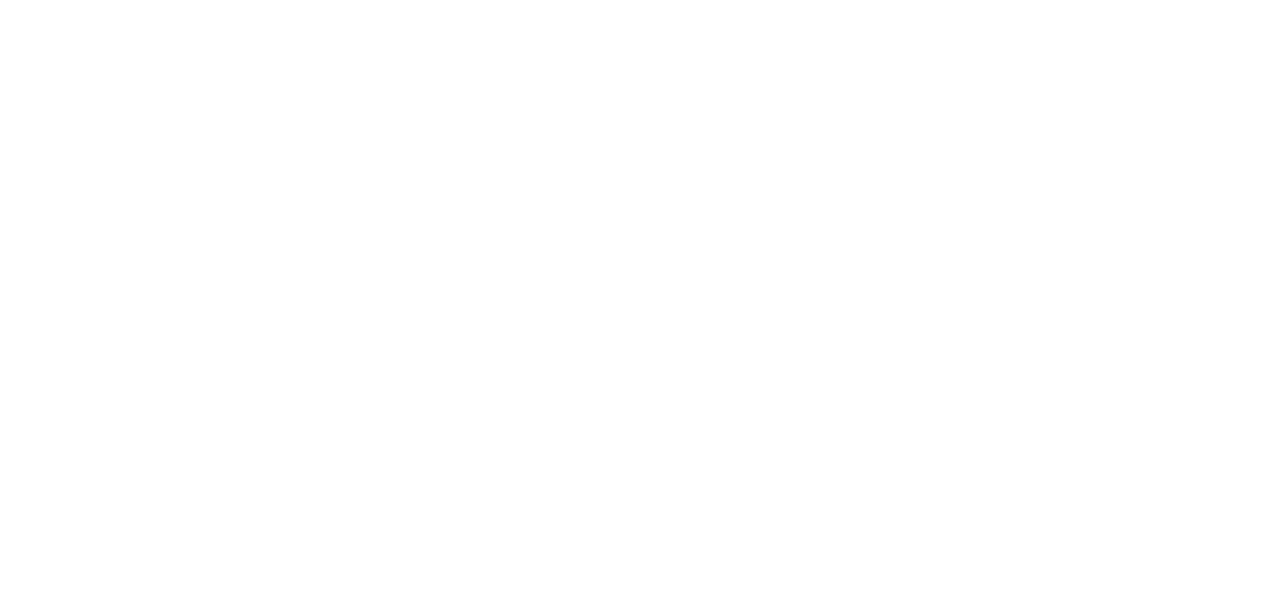
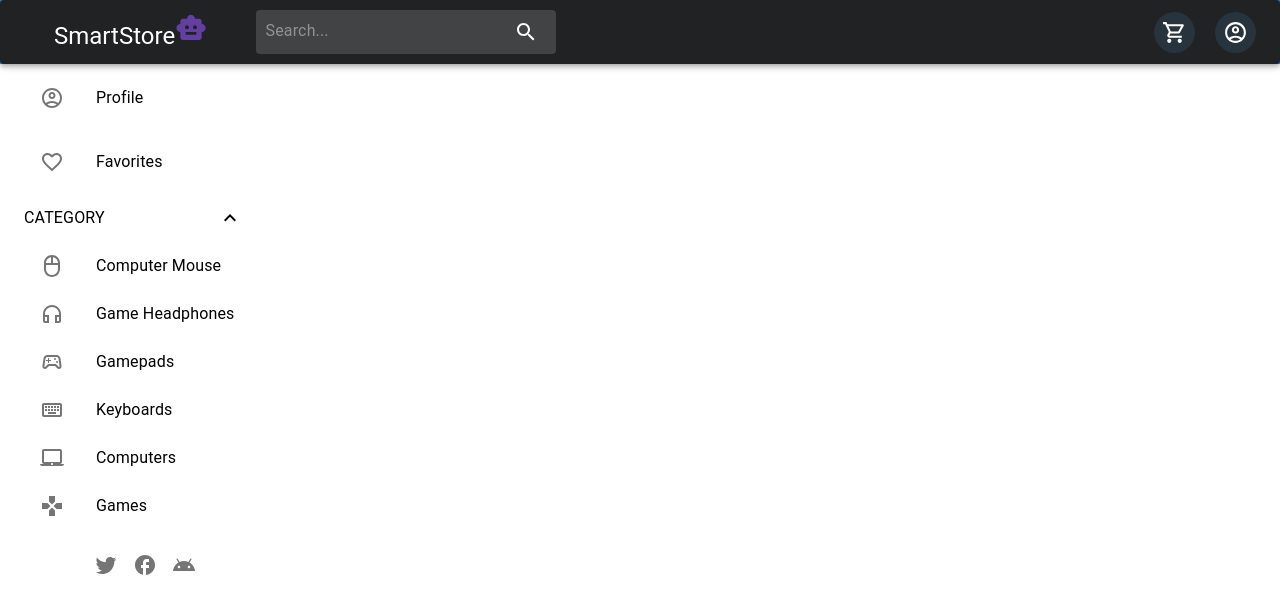
Before and after one commit to HLorenzoo/SmartStore-, a React (Create React App) app in the folder client/: page / in a window 1280 px wide. Shown: the top 614 px of the page. Built offline with nearby package versions, Linux system fonts and the light colour scheme.

Commit message:
Navbar y Sidebar

```diff
--- a/client/package.json
+++ b/client/package.json
@@ -6,7 +6,7 @@
     "@emotion/react": "^11.10.0",
     "@emotion/styled": "^11.10.0",
     "@mui/icons-material": "^5.8.4",
-    "@mui/material": "^5.10.1",
+    "@mui/material": "^5.10.2",
     "@testing-library/jest-dom": "^5.16.5",
     "@testing-library/react": "^13.3.0",
     "@testing-library/user-event": "^13.5.0",
--- a/client/src/App.js
+++ b/client/src/App.js
@@ -1,7 +1,14 @@
 import React from "react";
-import axios from "axios";
+import Navbar from "./components/Navbar";
+import Sidebar from "./components/Sidebar";
+
 function App() {
-  return <> </>;
+  return (
+    <div>
+      <Navbar />
+      <Sidebar />
+    </div>
+  );
 }
 
 export default App;
--- /dev/null
+++ b/client/src/components/Navbar.jsx
@@ -0,0 +1,172 @@
+import React, { useState } from "react";
+import AppBar from "@mui/material/AppBar";
+import Toolbar from "@mui/material/Toolbar";
+import InputBase from "@mui/material/InputBase";
+import AccountCircleOutlinedIcon from "@mui/icons-material/AccountCircleOutlined";
+import SmartToyIcon from "@mui/icons-material/SmartToy";
+import {
+  alpha,
+  Box,
+  IconButton,
+  Menu,
+  styled,
+  FormControl,
+  Button,
+  MenuItem,
+  Dialog,
+  Typography,
+} from "@mui/material";
+import ShoppingCartOutlinedIcon from "@mui/icons-material/ShoppingCartOutlined";
+import SearchIcon from "@mui/icons-material/Search";
+import { Link } from "react-router-dom";
+
+const StyledToolBar = styled(Toolbar)(({ theme }) => ({
+  display: "flex",
+  backgroundColor: "#212223",
+  justifyContent: "space-between",
+  borderRadius: theme.shape.borderRadius,
+}));
+
+const Search = styled("div")(({ theme }) => ({
+  marginRight: "550px",
+  color: "white",
+  borderRadius: theme.shape.borderRadius,
+  display: "flex",
+  gap: "20px",
+  padding: "2px 10px",
+  backgroundColor: alpha(theme.palette.common.white, 0.15),
+  "&:hover": {
+    backgroundColor: alpha(theme.palette.common.white, 0.25),
+  },
+}));
+
+const Icons = styled(Box)(({ theme }) => ({
+  color: "white",
+  display: "flex",
+  gap: "20px",
+  variant: "outlined",
+  alignItems: "center",
+}));
+
+const StyledIcon = styled(SmartToyIcon)(({ theme }) => ({
+  color: "#633fA4",
+  fontSize: "32px",
+}));
+
+const StyledInputBase = styled(InputBase)(({ theme }) => ({
+  color: "white",
+  paddingTop: "3px",
+}));
+
+const StyledTypography = styled(Typography)(({ theme }) => ({
+  paddingLeft: "30px",
+}));
+
+const Navbar = () => {
+  const [input, setInput] = useState("");
+  const [open, setOpen] = useState(false);
+
+  const handleChange = (e) => {
+    setInput(e.target.value);
+  };
+
+  const handleSubmit = (e) => {
+    console.log("click");
+  };
+
+  return (
+    <AppBar position="fixed">
+      <StyledToolBar>
+        <StyledTypography
+          variant="h5"
+          sw={{ color: "white", marginLeft: "40px" }}
+        >
+          SmartStore
+          <StyledIcon sw={{ color: "#633fA4" }} />
+        </StyledTypography>
+        <Search>
+          <FormControl>
+            <StyledInputBase
+              onChange={handleChange}
+              placeholder="Search..."
+            ></StyledInputBase>
+          </FormControl>
+          <Icons>
+            <IconButton onClick={handleSubmit}>
+              <SearchIcon
+                sx={{ color: "white", "&:hover": { color: "gray" } }}
+              />
+            </IconButton>
+          </Icons>
+        </Search>
+        <Icons>
+          <IconButton
+            sx={{
+              borderRadius: 10,
+              backgroundColor: "#27333D",
+              "&:hover": {
+                backgroundColor: "#3F4B55",
+              },
+            }}
+          >
+            <ShoppingCartOutlinedIcon
+              sx={{ color: "white", fontSize: 25 }}
+            ></ShoppingCartOutlinedIcon>{" "}
+          </IconButton>
+          <IconButton
+            sx={{
+              borderRadius: 10,
+              backgroundColor: "#27333D",
+              "&:hover": {
+                backgroundColor: "#3F4B55",
+              },
+            }}
+          >
+            <AccountCircleOutlinedIcon
+              sx={{
+                fontSize: 25,
+                color: "white",
+              }}
+              onClick={(e) => setOpen(true)}
+            ></AccountCircleOutlinedIcon>{" "}
+          </IconButton>
+        </Icons>
+      </StyledToolBar>
+      <Dialog
+        id="demo-positioned-menu"
+        aria-labelledby="demo-positioned-button"
+        open={open}
+        onClose={(e) => setOpen(false)}
+      >
+        <Box
+          sx={{
+            display: "flex",
+            flexDirection: "column",
+            alignItems: "center",
+            gap: "10px",
+          }}
+        >
+          <MenuItem>
+            {" "}
+            <AccountCircleOutlinedIcon />{" "}
+          </MenuItem>
+          <MenuItem>
+            {" "}
+            <Link to="/signup">
+              {" "}
+              <Button>Sign Up</Button>{" "}
+            </Link>
+          </MenuItem>
+          <MenuItem>
+            <Link to="/login">
+              {" "}
+              <Button>Login</Button>{" "}
+            </Link>
+          </MenuItem>
+        </Box>
+      </Dialog>
+    </AppBar>
+  );
+};
+
+export default Navbar;
--- /dev/null
+++ b/client/src/components/Sidebar.jsx
@@ -0,0 +1,135 @@
+import AccountCircleOutlinedIcon from "@mui/icons-material/AccountCircleOutlined";
+import MouseOutlinedIcon from "@mui/icons-material/MouseOutlined";
+import FavoriteBorderOutlinedIcon from "@mui/icons-material/FavoriteBorderOutlined";
+import HeadphonesOutlinedIcon from "@mui/icons-material/HeadphonesOutlined";
+import SportsEsportsOutlinedIcon from "@mui/icons-material/SportsEsportsOutlined";
+import KeyboardOutlinedIcon from "@mui/icons-material/KeyboardOutlined";
+import LaptopMacOutlinedIcon from "@mui/icons-material/LaptopMacOutlined";
+import TwitterIcon from "@mui/icons-material/Twitter";
+import GamesIcon from "@mui/icons-material/Games";
+import FacebookOutlinedIcon from "@mui/icons-material/FacebookOutlined";
+import AndroidOutlinedIcon from "@mui/icons-material/AndroidOutlined";
+import {
+  List,
+  ListItem,
+  ListItemButton,
+  ListItemIcon,
+  ListItemText,
+  styled,
+} from "@mui/material";
+import { Stack } from "@mui/system";
+import React, { useState } from "react";
+import ExpandLess from "@mui/icons-material/ExpandLess";
+import ExpandMore from "@mui/icons-material/ExpandMore";
+import Collapse from "@mui/material/Collapse";
+
+const StyledIcon = styled(ListItemIcon)(({ theme }) => ({
+  position: "relative",
+  top: "15px",
+  left: "70px",
+  gap: "15px",
+}));
+
+const StyledInputText = styled(ListItemText)(({ theme }) => ({
+  fontSize: "1%",
+}));
+
+const Sidebar = () => {
+  const [open, setOpen] = React.useState(true);
+
+  const handleClick = () => {
+    setOpen(!open);
+  };
+
+  return (
+    <Stack
+      sx={{
+        paddingTop: "50px",
+        direction: "column",
+        justifyContent: "flex-start",
+        alignItems: "flex-start",
+        spacing: 1,
+      }}
+    >
+      <List
+        sx={{
+          width: "100%",
+          maxWidth: 250,
+          bgcolor: "background.paper",
+          position: "fixed",
+        }}
+        component="nav"
+        aria-labelledby="nested-list-subheader"
+      >
+        <ListItem>
+          <ListItemButton>
+            <ListItemIcon>
+              <AccountCircleOutlinedIcon />
+            </ListItemIcon>
+            <StyledInputText primary="Profile" />
+          </ListItemButton>
+        </ListItem>
+        <ListItem>
+          <ListItemButton>
+            <ListItemIcon>
+              <FavoriteBorderOutlinedIcon />
+            </ListItemIcon>
+            <ListItemText primary="Favorites" />
+          </ListItemButton>
+        </ListItem>
+
+        <ListItemButton onClick={handleClick}>
+          <ListItemText primary="CATEGORY" />
+          {open ? <ExpandLess /> : <ExpandMore />}
+        </ListItemButton>
+        <Collapse in={open} timeout="auto" unmountOnExit>
+          <List component="div" disablePadding>
+            <ListItemButton sx={{ pl: 4 }}>
+              <ListItemIcon>
+                <MouseOutlinedIcon />
+              </ListItemIcon>
+              <ListItemText sx={{ fontSize: "1px" }} primary="Computer Mouse" />
+            </ListItemButton>
+            <ListItemButton sx={{ pl: 4 }}>
+              <ListItemIcon>
+                <HeadphonesOutlinedIcon />
+              </ListItemIcon>
+              <StyledInputText primary="Game Headphones" />
+            </ListItemButton>
+            <ListItemButton sx={{ pl: 4 }}>
+              <ListItemIcon>
+                <SportsEsportsOutlinedIcon />
+              </ListItemIcon>
+              <ListItemText primary="Gamepads" />
+            </ListItemButton>
+            <ListItemButton sx={{ pl: 4 }}>
+              <ListItemIcon>
+                <KeyboardOutlinedIcon />
+              </ListItemIcon>
+              <ListItemText primary="Keyboards" />
+            </ListItemButton>
+            <ListItemButton sx={{ pl: 4 }}>
+              <ListItemIcon>
+                <LaptopMacOutlinedIcon />
+              </ListItemIcon>
+              <ListItemText primary="Computers" />
+            </ListItemButton>
+            <ListItemButton sx={{ pl: 4 }}>
+              <ListItemIcon>
+                <GamesIcon />
+              </ListItemIcon>
+              <ListItemText primary="Games" />
+            </ListItemButton>
+          </List>
+        </Collapse>
+        <ListItem>
+          <StyledIcon>
+            <TwitterIcon /> <FacebookOutlinedIcon /> <AndroidOutlinedIcon />
+          </StyledIcon>
+        </ListItem>
+      </List>
+    </Stack>
+  );
+};
+
+export default Sidebar;
```
Also changed, not shown: client/src/index.js (+8 -6 lines), client/src/commons/Card.jsx (added), client/src/commons/ProductDetails.jsx (added), client/src/commons/Review.jsx (added), client/src/components/Footer.jsx (added), client/src/components/Grid.jsx (added), client/src/components/Search.jsx (added), 1 other file (tests, documents, lock files or other folders).
